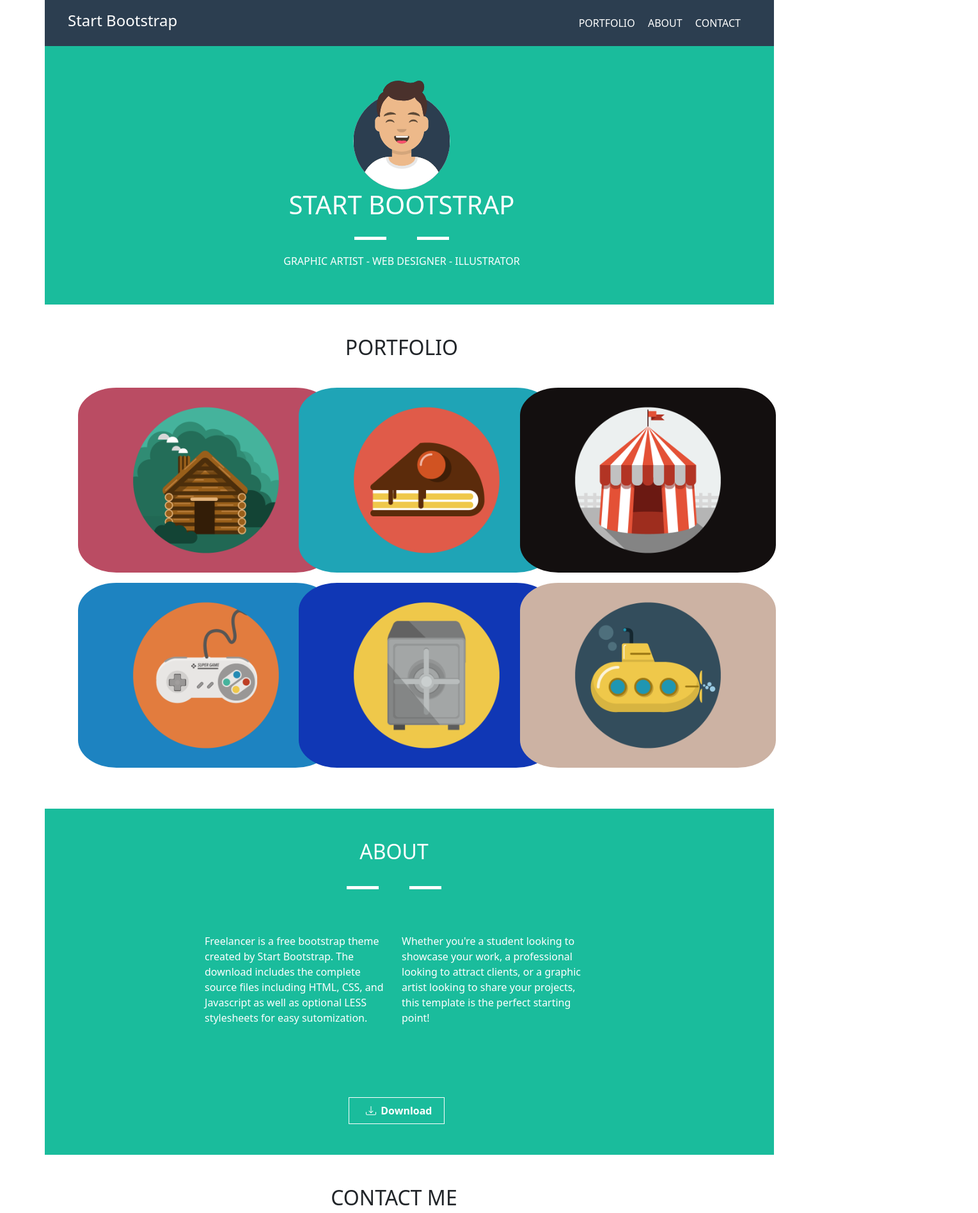
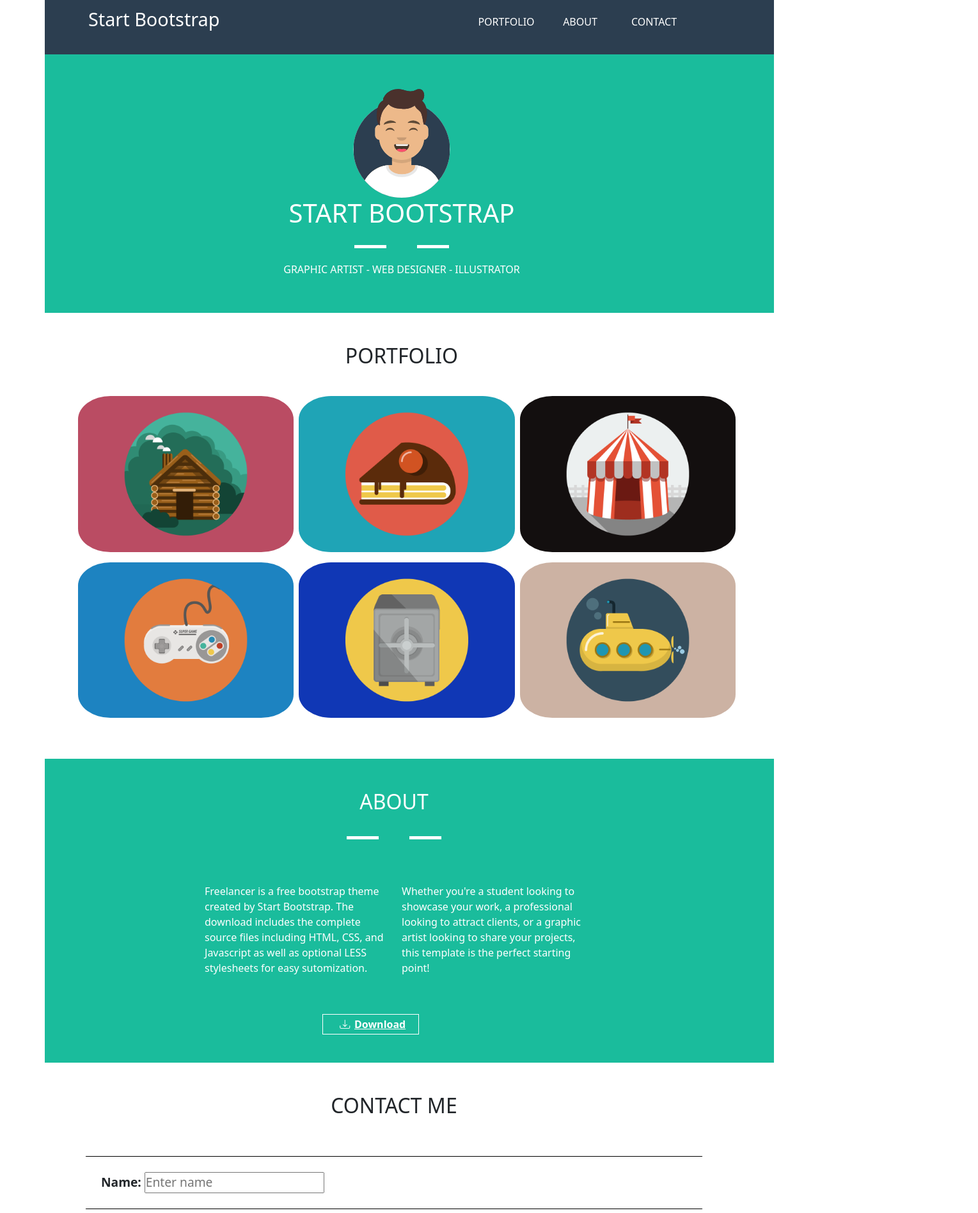
Before and after one commit to michelecamera1995/HTML-CSS-BOOTSTRAP-progetto-Freelancer, a plain HTML site: page index.html in a window 1280 px wide. Shown: the top 1896 px of the page at 64% size, 1529 px wide, since content can reach past the window. Drawn offline with nearby package versions, Linux system fonts and the light colour scheme.

Commit message:
modify navbar and btn

```diff
--- a/css/style.css
+++ b/css/style.css
@@ -19,7 +19,7 @@ header {
 }
 
 .titlenav{
-    font-size: 1.5rem;
+    font-size: 1.8rem;
 }
 
 nav ul {
@@ -35,7 +35,6 @@ nav ul li a{
     color: white;
     text-decoration: none;
 }
-
 
 .sectionone{
     background-color:#1abc9c ;
@@ -85,8 +84,8 @@ nav ul li a{
     width: 400px;
 }
 
-.sectionthree button{
-    padding: 8px 0px;
+.sectionthree a{
+    padding: 4px 20px;
     width: 150PX;
     background-color: transparent;
     border: 0.5px solid white;
@@ -94,8 +93,8 @@ nav ul li a{
     font-weight: bold;
 }
 
-.sectionthree button i{
-    padding: 5%;
+.sectionthree a i{
+    padding: 3%;
 }
 
 form {
--- a/index.html
+++ b/index.html
@@ -6,6 +6,7 @@
     <meta name="viewport" content="width=device-width, initial-scale=1.0">
     <link href="https://cdn.jsdelivr.net/npm/bootstrap@5.0.2/dist/css/bootstrap.min.css" rel="stylesheet" integrity="sha384-EVSTQN3/azprG1Anm3QDgpJLIm9Nao0Yz1ztcQTwFspd3yD65VohhpuuCOmLASjC" crossorigin="anonymous">
     <link rel="stylesheet" href="https://cdn.jsdelivr.net/npm/bootstrap-icons@1.8.1/font/bootstrap-icons.css">
+    <link rel="stylesheet" href="https://cdnjs.cloudflare.com/ajax/libs/font-awesome/6.0.0/css/all.min.css" integrity="sha512-9usAa10IRO0HhonpyAIVpjrylPvoDwiPUiKdWk5t3PyolY1cOd4DSE0Ga+ri4AuTroPR5aQvXU9xC6qOPnzFeg==" crossorigin="anonymous" referrerpolicy="no-referrer" />
     <link rel="stylesheet" href="css/style.css">
     <title>Document</title>
 </head>
@@ -19,15 +20,29 @@
 
         <header class="row">
             <nav class="navbar">
-                <div class="container-fluid">
-                  <h2 class="titlenav navbar-brand">Start Bootstrap</h2>
-                  <ul>
-                      <li class="pe-3 pt-3"><a href="#">PORTFOLIO</a></li>
-                      <li class="pe-3 pt-3"><a href="#">ABOUT</a></li>
-                      <li class="pe-3 pt-3"><a href="#">CONTACT</a></li>
-                  </ul>
+                <div class="container">
+                        <ul class="row col-12 justify-content-between align-items-center">
+                        <!-- Logo text-->
+                        <li class="col-6 col-md-1"><h2 class="titlenav navbar-brand">Start Bootstrap</h2>
+                        </li>
+                        <!-- End logo text-->
+                        <!-- MD LG nav-->
+                        <li class="col-5 col-md-6 d-none  d-sm-block">
+                            <ul class="row col-12 justify-content-center">
+                                <li class="col  col-md-4 col-lg-3 d-inline text-center"><a href="#">PORTFOLIO</a></li>
+                                <li class="col  col-md-4 col-lg-3  d-inline text-center"><a href="#">ABOUT</a></li>
+                                <li class="col  col-md-4 col-lg-3 d-inline text-center"><a href="#">CONTACT</a></li>
+                            </ul>
+                        </li>
+                        <!-- End MD LG nav-->
+                        <!-- SD nav-->
+                        <li class="col-6 nav-item dropdown d-md-none d-lg-none row justify-content-end">
+                            <a class="nav-link text-white text-end" href="#" id="navbarDropdown" role="button" data-bs-toggle="dropdown" aria-expanded="false"><i class="fa-solid fa-2x fa-bars"></i></a>
+                        </li>
+                        <!-- End SD header-->
+                        </ul>
                 </div>
-              </nav>
+            </nav>
         </header>
 
         <!-- End header-->
@@ -51,27 +66,27 @@
              <div class="container">
                 <div class="row">
                     <h2 class="row justify-content-center">PORTFOLIO</h2>
-                    <div class="col-12 row justify-content-center ">
+                    <div class="col-12 row justify-content-center text-black">
                         <i class="star bi bi-star-fill"></i>
                     </div>
                     <div class="col-12 row gx-2">
                         <figure class="figure col-12 col-md-6 col-lg-4">
-                            <img class=".img-fluid" src="img/cabin.png" alt="">
+                            <img class="img-fluid" src="img/cabin.png" alt="">
                         </figure>
                         <figure class="figure col-12 col-md-6 col-lg-4">
-                            <img class=".img-fluid" src="img/cake.png" alt="">
+                            <img class="img-fluid" src="img/cake.png" alt="">
                         </figure>
                         <figure class="figure col-12 col-md-6 col-lg-4">
-                            <img class=".img-fluid" src="img/circus.png" alt="">
+                            <img class="img-fluid" src="img/circus.png" alt="">
                         </figure>
                         <figure class="figure col-12 col-md-6 col-lg-4">
-                            <img class=".img-fluid" src="img/game.png" alt="">
+                            <img class="img-fluid" src="img/game.png" alt="">
                         </figure>
                         <figure class="figure col-12 col-md-6 col-lg-4">
-                            <img class=".img-fluid" src="img/safe.png" alt="">
+                            <img class="img-fluid" src="img/safe.png" alt="">
                         </figure>
                         <figure class="figure col-12 col-md-6 col-lg-4">
-                            <img class=".img-fluid" src="img/submarine.png" alt="">
+                            <img class="img-fluid" src="img/submarine.png" alt="">
                         </figure>
                     </div>
                 </div>
@@ -86,12 +101,12 @@
                     <h2 class="col-12 row justify-content-center">ABOUT</h2>
                     <div class="col-12 row justify-content-center p-2"><i class="star bi bi-star-fill"></i></div>
                     <div class="col-12 row justify-content-center p-5 ">
-                        <div class="col-4"><p>Freelancer is a free bootstrap theme created by Start Bootstrap. The download includes the complete source files including HTML, CSS, and Javascript as well as optional LESS stylesheets for easy sutomization.</p></div>
-                        <div class="col-4"><p>Whether you're a student looking to showcase your work, a professional looking to attract clients, or a graphic artist looking to share your projects, this template is the perfect starting point!</p></div>
+                        <div class="col-12 col-md-4 col-lg-4"><p>Freelancer is a free bootstrap theme created by Start Bootstrap. The download includes the complete source files including HTML, CSS, and Javascript as well as optional LESS stylesheets for easy sutomization.</p></div>
+                        <div class="col-12 col-md-4 col-lg-4"><p>Whether you're a student looking to showcase your work, a professional looking to attract clients, or a graphic artist looking to share your projects, this template is the perfect starting point!</p></div>
                     </div>
-                    <div class="col-12 row justify-items-center">
-                        <div class="col-12 offset-5 pt-5">
-                            <button><i class="bi bi-download"></i>Download</button>
+                    <div class="col-12 row justify-content-center">
+                        <div class="col-3">
+                            <a  href="#"><i class="bi bi-download"></i>Download</a>
                         </div>
                     </div>
             </div>
```
